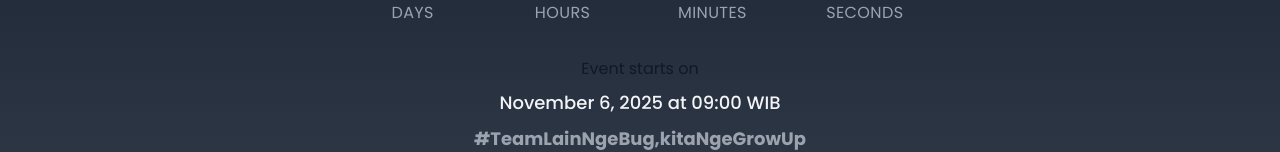
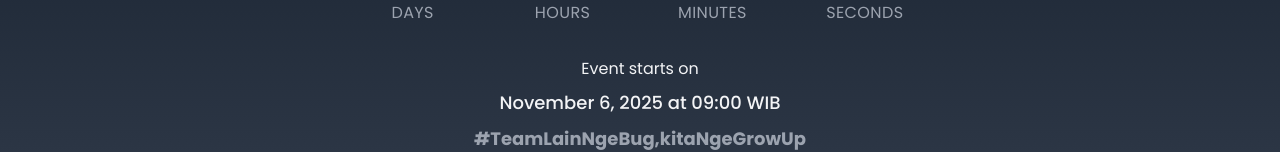
Before and after one commit to afrgun/competition-v1, a Next.js app: page / in a window 1280 px wide. Shown: the part 457-609 px from the top of the page. Built offline with nearby package versions, Linux system fonts and the light colour scheme.

Commit message:
feat: [afri] landing page

```diff
--- a/presentation/components/organisms/HeroSection/HeroSection.tsx
+++ b/presentation/components/organisms/HeroSection/HeroSection.tsx
@@ -48,7 +48,7 @@ export const HeroSection: React.FC = () => {
         {/* Additional Info */}
         {!countdown.isFinished && (
           <div className="mt-8 space-y-2">
-            <Text as="p" className="text-sm sm:text-base text-gray-100">
+            <Text as="p" className="text-sm sm:text-base !text-gray-100">
               Event starts on
             </Text>
             <Text as="p" className="text-base sm:text-lg !text-gray-100 font-medium">
```
